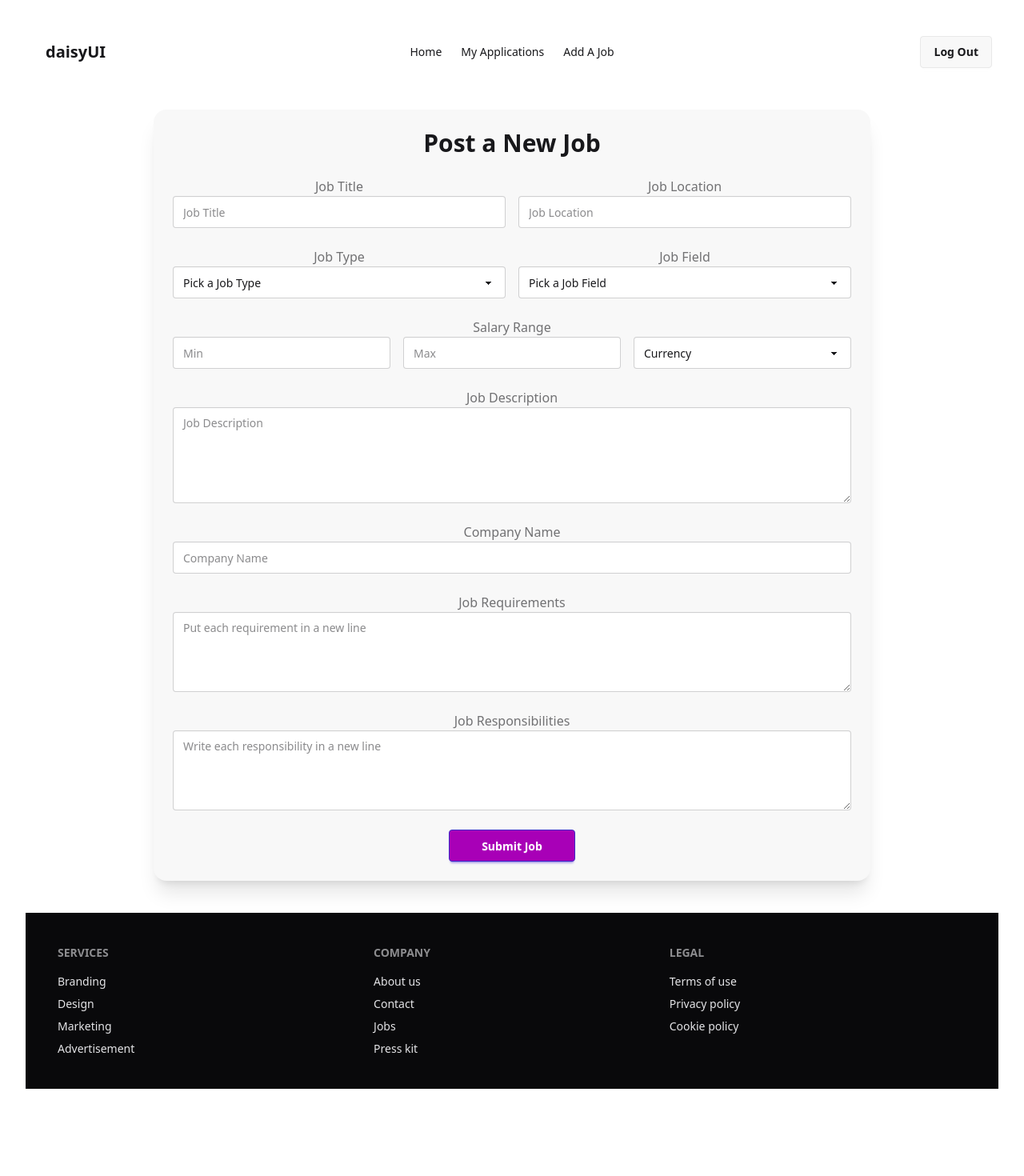
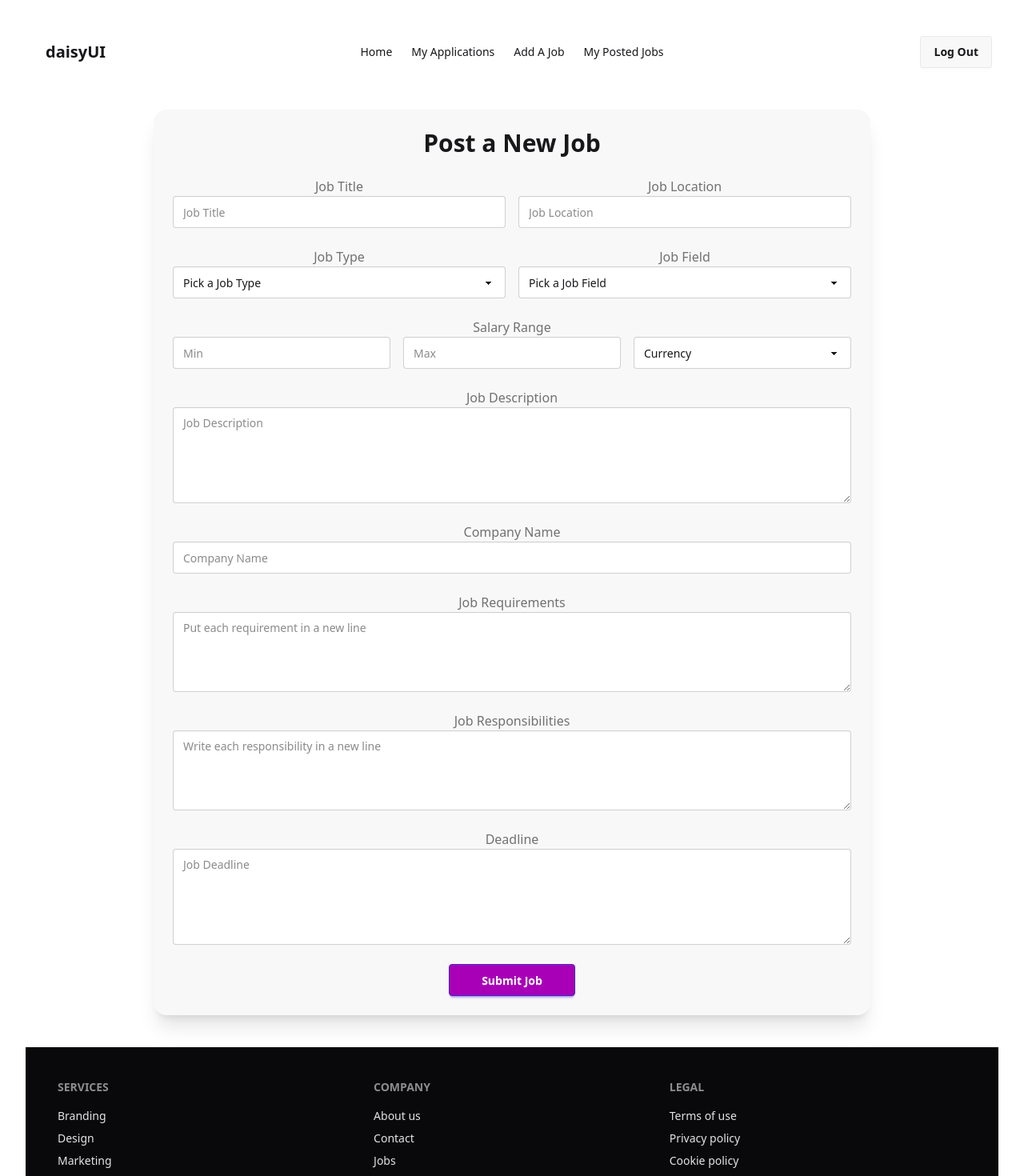
Before and after one commit to Md-Salman-Rahman339/Job-Portal, a React (Vite) app in the folder job-client/: page /addJob in a window 1280 px wide. Shown: the top 1470 px of the page at 80% size. Before the commit the page ends 1393 px from the top, so only its background shows below. Built offline with nearby package versions, Linux system fonts and the light colour scheme; no server answers; sample sign-in values are in the browser's storage.

Commit message:
get jobs for recruiter user query parameter and added my posted job page for recruiter

```diff
--- a/job-client/src/pages/AddJob/AddJob.jsx
+++ b/job-client/src/pages/AddJob/AddJob.jsx
@@ -35,7 +35,7 @@ const AddJob = () => {
                         showConfirmButton: false,
                         timer: 1500
                     });
-                    navigate('/myApplications')
+                    navigate('/myPostedJobs')
                 }
             })
     }
@@ -134,6 +134,12 @@ const AddJob = () => {
           </label>
           <textarea name="responsibilities" className="textarea textarea-bordered w-full min-h-[100px]" placeholder="Write each responsibility in a new line" required />
         </div>
+        <div>
+          <label className="label">
+            <span className="label-text font-medium">Deadline</span>
+          </label>
+          <textarea name="deadline" className="textarea textarea-bordered w-full min-h-[120px]" placeholder="Job Deadline" required />
+        </div>
 
         {/* Submit Button */}
         <div className="text-center">
--- /dev/null
+++ b/job-client/src/pages/MyPostedJobs/MyPostedJobs.jsx
@@ -0,0 +1,19 @@
+import React, { useEffect, useState } from 'react'
+import useAuth from '../../hooks/useAuth';
+
+const MyPostedJobs = () => {
+    const [jobs, setJobs] = useState([]);
+    const { user } = useAuth();
+    useEffect(() => {
+        fetch(`http://localhost:5000/jobs?email=${user.email}`)
+            .then(res => res.json())
+            .then(data => setJobs(data))
+    }, [user.email])
+  return (
+    <div>
+        <h2 className='text-3xl'>My Posted Jobs: {jobs.length}</h2>
+    </div>
+  )
+}
+
+export default MyPostedJobs
--- a/job-client/src/pages/shared/Navbar.jsx
+++ b/job-client/src/pages/shared/Navbar.jsx
@@ -19,6 +19,7 @@ const Navbar = () => {
          <Link to='/'><li><button>Home</button></li></Link>
          <Link to='/myApplications'><li><button>My Applications</button></li></Link>
          <Link to='/addJob'><li><button>Add A Job</button></li></Link>
+         <Link to='/myPostedJobs'><li><button>My Posted Jobs</button></li></Link>
      </>
   return (
     <div className="navbar bg-base-100">
--- a/job-client/src/router/router.jsx
+++ b/job-client/src/router/router.jsx
@@ -11,6 +11,7 @@ import PrivateRoute from "./PrivateRoute";
 import JobApply from "../pages/JobApply/JobApply";
 import MyApplications from "../pages/MyApplications/MyApplications";
 import AddJob from "../pages/AddJob/AddJob";
+import MyPostedJobs from "../pages/MyPostedJobs/MyPostedJobs";
 
   const router = createBrowserRouter([
     {
@@ -43,6 +44,10 @@ import AddJob from "../pages/AddJob/AddJob";
 
       },
       {
+          path:'myPostedJobs',
+          element:<PrivateRoute><MyPostedJobs></MyPostedJobs></PrivateRoute>
+      },
+      {
         path:'register',
         element:<Register></Register>
       },
```
Also changed, not shown: 1 other file (tests, documents, lock files or other folders).
